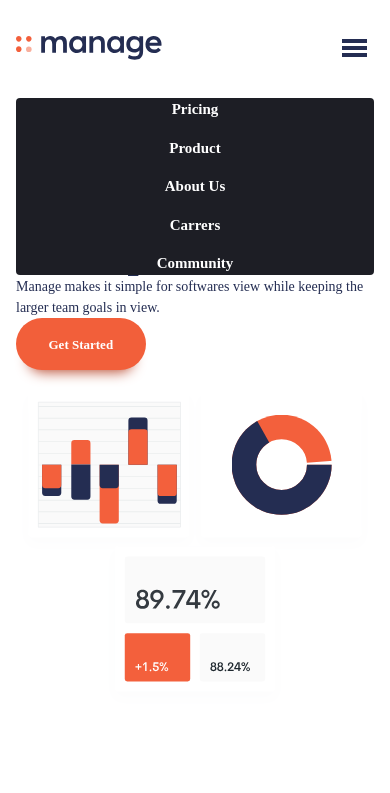
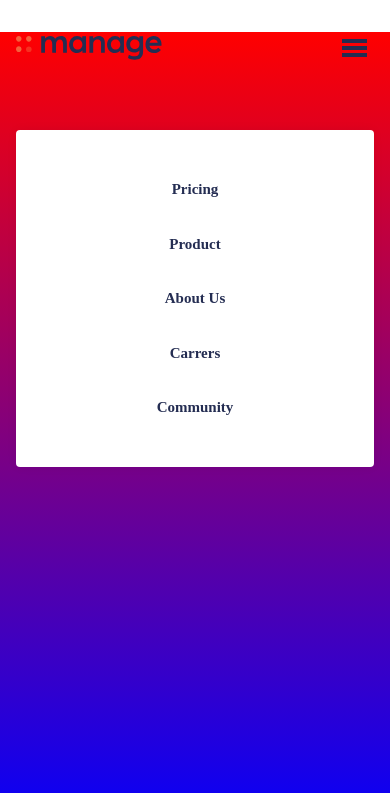
Before and after one commit to Developerfiyin/Vite-webpage, a website built with Vite: page index.html in a window 390 px wide. Both pictures are taken after a click on the button "Menu". Shown: the top 793 px of the page. Built offline with nearby package versions, Linux system fonts and the light colour scheme.

Commit message:
updated style.css and script.js

```diff
--- a/script.js
+++ b/script.js
@@ -1,3 +1,4 @@
+const primaryHeader = document.querySelector(".primary-header");
 const navToggle = document.querySelector(".mobile-nav-toggle");
 const primaryNav = document.querySelector(".primary-navigation");
 
@@ -6,4 +7,5 @@ navToggle.addEventListener("click", () => {
     ? navToggle.setAttribute("aria-expanded", true)
     : navToggle.setAttribute("aria-expanded", false);
   primaryNav.toggleAttribute("data-visible");
+  primaryHeader.toggleAttribute("data-overlay");
 });
--- a/style.css
+++ b/style.css
@@ -251,7 +251,7 @@ body {
 }
 /* navigaton*/
 .primary-nav {
-  margin-top: var(--size-700);
+  padding-top: var(--size-700);
 }
 .nav-wrapper {
   display: flex;
@@ -272,20 +272,32 @@ body {
   .primary-navigation {
     display: none;
 
-    position: fixed;
+    position: absolute;
+    padding: var(--size-700);
     inset: 7em var(--size-400) auto;
-    background: var(--clr-neutral-900);
+    background: var(--clr-neutral-100);
     border-radius: var(--size-100);
+    box-shadow: 0 0 0.75em rgba(0, 0, 0, 0.05);
+  }
+  .primary-header[data-overlay] {
+    content: "";
+    position: absolute;
+    inset: 0;
+    background-image: linear-gradient(red, blue);
   }
   .nav-list {
     display: grid;
-    gap: var(--size-400);
+    gap: var(--size-600);
     text-align: center;
     font-weight: var(--fw-bold);
   }
   .nav-list a {
-    color: white;
+    color: var(--clr-primary-400);
     text-decoration: none;
+  }
+  .nav-list a:hover,
+  .nav-list a:focus {
+    color: var(--clr-accent-400);
   }
   .primary-navigation[data-visible] {
     display: block;
```
